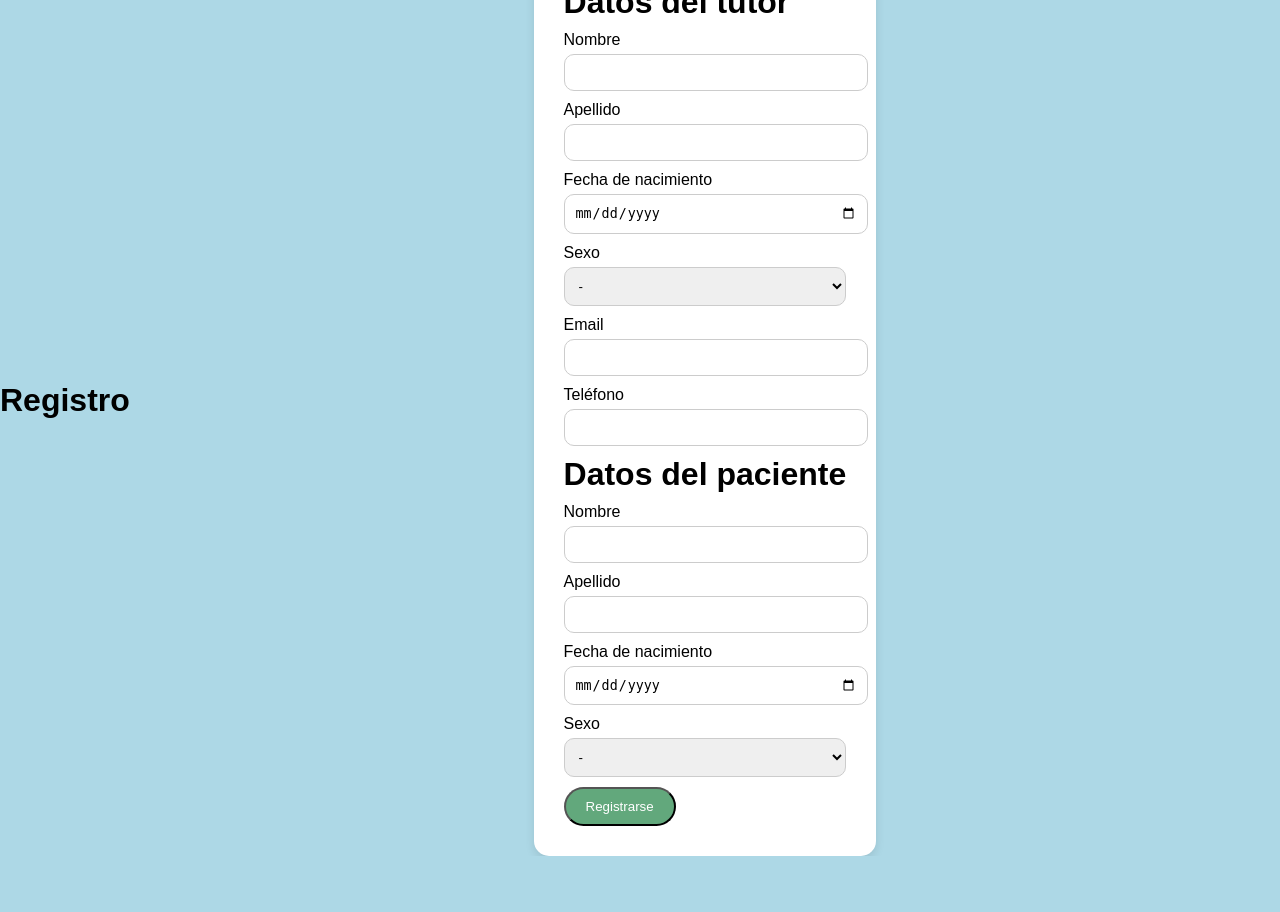
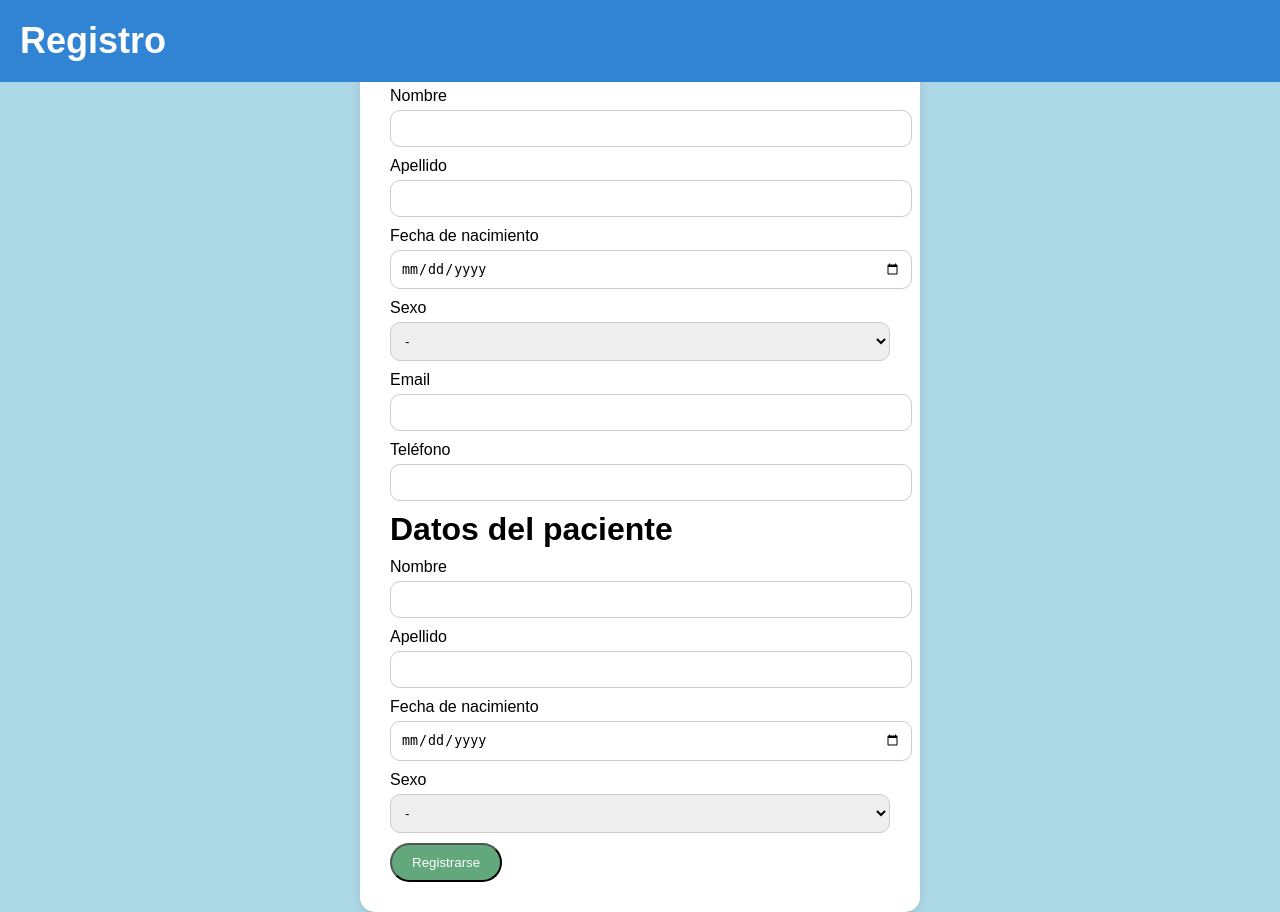
Before and after one commit to facu-stack/ntrkds, a Python web app: template Templates/formulario.html in a window 1280 px wide. Before the commit the page ends 856 px from the top, so only its background shows below. Run offline with Jinja, Linux system fonts and the light colour scheme; the template is opened without the code that fills it, so the values that code supplies are empty.

Commit message:
Update style.css

```diff
--- a/static/styles/style.css
+++ b/static/styles/style.css
@@ -1,11 +1,7 @@
 body {
-    background-color: lightblue;
-    height: 100vh; /* ocupa toda la pantalla */
-    display: flex;
-    justify-content: center; /* centra horizontalmente */
-    align-items: center; /* centra verticalmente */
-    margin: 0;
-    font-family: Arial, Helvetica, sans-serif;
+  background-color: lightblue;
+  margin: 0;
+  font-family: Arial, Helvetica, sans-serif;
 }
 
 
@@ -120,7 +116,24 @@ h1, h3 {
 
 /* profesionales */
 
+.headerProfesional{
+  display: flex;
+  justify-content: space-between;
+  align-items: center;
+  background-color: rgb(48, 132, 211);
+  font-size: large;
+  padding: 10px 20px;
+  margin-bottom: -10px;
+  color: white;
+  position: fixed;
+  top: 0;
+  left: 0;
+  width: 100%;
+}
+
+
 .card {
+  margin-top: 150px;
   background: #fff;
   border-radius: 15px;
   padding: 20px;
@@ -318,3 +331,79 @@ h1, h3 {
 .paciente img{
   height: 250px;
 }
+
+/* Formulario */
+.formHeader{
+  display: flex;
+  justify-content: space-between;
+  align-items: center;
+  background-color: rgb(48, 132, 211);
+  font-size: large;
+  padding: 10px 20px;
+  margin-bottom: -10px;
+  color: white;
+  position: fixed;
+  top: 0;
+  left: 0;
+  width: 100%;
+}
+
+.formularioRegistro{
+  margin-top: 100px;
+  margin-bottom: 50px;
+}
+
+/* grilla */
+
+.grilla body{
+  display: flex;
+
+}
+
+.grilla {
+  display: grid;
+  grid-template-columns: repeat(5, 100px);
+  gap: 10px;
+  justify-content: center;
+
+
+}
+.horario {
+  border: 2px solid #ccc;
+  border-radius: 10px;
+  padding: 10px;
+  cursor: pointer;
+  background-color: white;
+  transition: 0.2s;
+}
+
+.horario:hover {
+  background-color: #e6f7ff;
+}
+
+.ocupado {
+  background-color: #ff4d4d;
+  color: white;
+  cursor: not-allowed;
+}
+
+.seleccionado {
+  background-color: #32cd32;
+  color: white;
+}
+
+.leyenda {
+  margin-top: 20px;
+}
+
+.cuadro {
+  display: inline-block;
+  width: 20px;
+  height: 20px;
+  margin: 0 5px;
+  border: 2px solid #ccc;
+}
+
+.libre { background-color: white; }
+.ocupado-cuadro { background-color: #ff4d4d; }
+.seleccionado-cuadro { background-color: #32cd32; }
```
